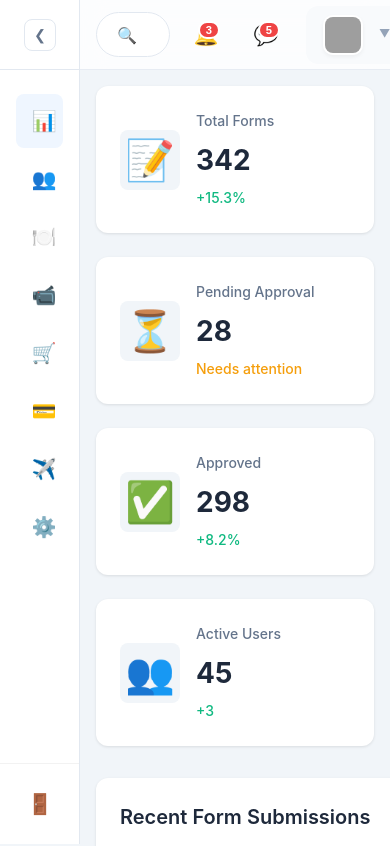
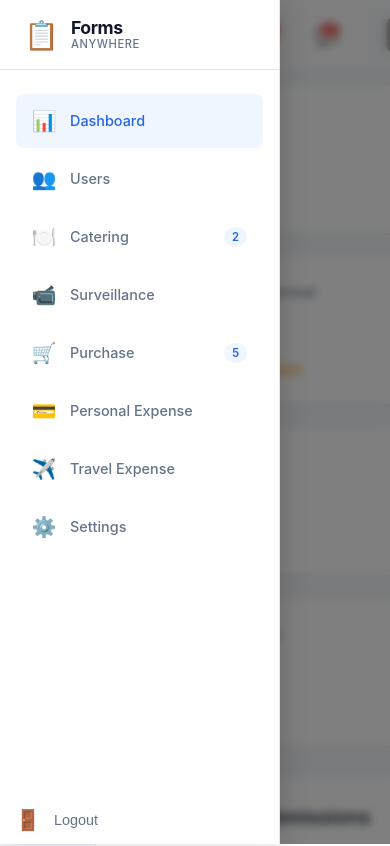
Before and after one commit to vpteruel/hpha-back-office-system, a React app in the folder apps/frontend/: page / in a window 390 px wide. Shown: the top 846 px of the page. Built offline with nearby package versions, Linux system fonts and the light colour scheme; grey boxes are pictures that could not be loaded; the HTML template or start-up script is replaced by a standard one.

Commit message:
feat: enhance mobile responsiveness with new mobile menu button and sidebar overlay

```diff
--- a/apps/frontend/src/components/ModernAdminLayout.css
+++ b/apps/frontend/src/components/ModernAdminLayout.css
@@ -13,7 +13,7 @@
 .modern-main-content {
   flex: 1;
   margin-left: 280px;
-  transition: margin-left 0.3s cubic-bezier(0.4, 0, 0.2, 1);
+  transition: all 0.3s cubic-bezier(0.4, 0, 0.2, 1);
   display: flex;
   flex-direction: column;
   min-height: 100vh;
@@ -23,6 +23,44 @@
 .modern-main-content.expanded {
   margin-left: 80px;
   width: calc(100% - 80px);
+}
+
+/* Mobile Menu Button */
+.mobile-menu-btn {
+  display: none;
+  background: transparent;
+  border: none;
+  font-size: 1.5rem;
+  color: #64748b;
+  cursor: pointer;
+  padding: 0.5rem;
+  margin-right: 0.5rem;
+  border-radius: 8px;
+}
+
+.mobile-menu-btn:hover {
+  background: #f1f5f9;
+  color: #334155;
+}
+
+/* Mobile Overlay */
+.modern-sidebar-overlay {
+  display: none;
+  position: fixed;
+  inset: 0;
+  background: rgba(0, 0, 0, 0.5);
+  backdrop-filter: blur(4px);
+  z-index: 45; /* Below sidebar (50) but above content */
+  animation: fadeIn 0.2s ease-out;
+}
+
+@keyframes fadeIn {
+  from {
+    opacity: 0;
+  }
+  to {
+    opacity: 1;
+  }
 }
 
 /* Modern Header */
@@ -35,6 +73,7 @@
   top: 0;
   z-index: 40;
   height: 70px;
+  width: 100%;
 }
 
 .modern-header-content {
@@ -46,6 +85,42 @@
   gap: 2rem;
   max-width: 1600px;
   margin: 0 auto;
+}
+
+/* Responsive Design */
+@media (max-width: 768px) {
+  .modern-main-content {
+    margin-left: 0;
+    width: 100%;
+  }
+
+  .modern-main-content.expanded {
+    margin-left: 0;
+    width: 100%;
+  }
+
+  .mobile-menu-btn {
+    display: flex;
+    align-items: center;
+    justify-content: center;
+  }
+
+  .modern-sidebar-overlay {
+    display: block;
+  }
+
+  .modern-header-content {
+    padding: 0 1rem;
+    gap: 1rem;
+  }
+
+  .modern-search-bar {
+    display: none; /* Hide search on mobile for space, or make it collapsible */
+  }
+
+  .modern-content {
+    padding: 1rem;
+  }
 }
 
 .modern-search-bar {
--- a/apps/frontend/src/components/ModernAdminLayout.tsx
+++ b/apps/frontend/src/components/ModernAdminLayout.tsx
@@ -12,6 +12,14 @@ export function ModernAdminLayout({ children }: ModernAdminLayoutProps) {
 
   return (
     <div className="modern-admin-layout">
+      {/* Mobile Overlay */}
+      {!isSidebarCollapsed && (
+        <div
+          className="modern-sidebar-overlay"
+          onClick={() => setIsSidebarCollapsed(true)}
+        />
+      )}
+
       <ModernSidebar
         isCollapsed={isSidebarCollapsed}
         onToggle={() => setIsSidebarCollapsed(!isSidebarCollapsed)}
@@ -21,6 +29,12 @@ export function ModernAdminLayout({ children }: ModernAdminLayoutProps) {
       >
         <header className="modern-header">
           <div className="modern-header-content">
+            <button
+              className="mobile-menu-btn"
+              onClick={() => setIsSidebarCollapsed(!isSidebarCollapsed)}
+            >
+              ☰
+            </button>
             <div className="modern-search-bar">
               <span className="search-icon">🔍</span>
               <input type="text" placeholder="Search..." />
--- a/apps/frontend/src/components/ModernSidebar.css
+++ b/apps/frontend/src/components/ModernSidebar.css
@@ -202,74 +202,40 @@
   display: none;
 }
 
-/* Tooltip for collapsed state */
-.modern-tooltip {
-  position: absolute;
-  left: calc(100% + 12px);
-  top: 50%;
-  transform: translateY(-50%);
-  background: #1e293b;
-  color: white;
-  padding: 0.5rem 1rem;
-  border-radius: 8px;
-  font-size: 0.85rem;
-  white-space: nowrap;
-  z-index: 1000;
-  pointer-events: none;
-  box-shadow: 0 4px 12px rgba(0, 0, 0, 0.2);
-}
-
-.modern-tooltip::before {
-  content: "";
-  position: absolute;
-  left: -4px;
-  top: 50%;
-  transform: translateY(-50%) rotate(45deg);
-  width: 8px;
-  height: 8px;
-  background: #1e293b;
-}
-
-/* Sidebar Footer */
-.modern-sidebar-footer {
-  padding: 1rem 0.75rem;
-  border-top: 1px solid rgba(0, 0, 0, 0.05);
-}
-
-.logout-btn {
-  color: #ef4444;
-}
-
-.logout-btn:hover {
-  background: rgba(239, 68, 68, 0.1);
-  color: #dc2626;
-}
-
-/* Scrollbar styling */
-.modern-sidebar-nav::-webkit-scrollbar {
-  width: 6px;
-}
-
-.modern-sidebar-nav::-webkit-scrollbar-track {
-  background: transparent;
-}
-
-.modern-sidebar-nav::-webkit-scrollbar-thumb {
-  background: rgba(0, 0, 0, 0.1);
-  border-radius: 10px;
-}
-
-.modern-sidebar-nav::-webkit-scrollbar-thumb:hover {
-  background: rgba(0, 0, 0, 0.2);
-}
-
 /* Mobile Responsive */
 @media (max-width: 768px) {
   .modern-sidebar {
-    width: 80px;
+    width: 280px;
+    transform: translateX(0);
+    box-shadow: 4px 0 24px rgba(0, 0, 0, 0.15);
   }
 
   .modern-sidebar.collapsed {
-    width: 0;
+    width: 280px;
+    transform: translateX(-100%);
+    box-shadow: none;
+  }
+
+  .modern-sidebar.collapsed .modern-logo {
+    justify-content: flex-start;
+  }
+
+  .modern-sidebar.collapsed .logo-text {
+    display: flex;
+  }
+
+  .modern-sidebar.collapsed .modern-nav-item {
+    justify-content: flex-start;
+    padding: 0.75rem 1rem;
+  }
+
+  .modern-sidebar.collapsed .modern-nav-label,
+  .modern-sidebar.collapsed .modern-nav-badge {
+    display: block;
+  }
+
+  /* Hide the desktop toggle button on mobile */
+  .modern-toggle-btn {
+    display: none;
   }
 }
```
